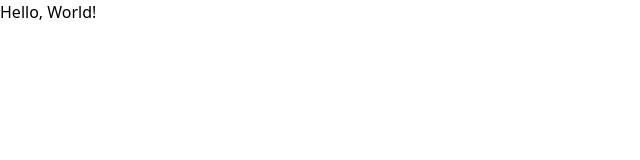
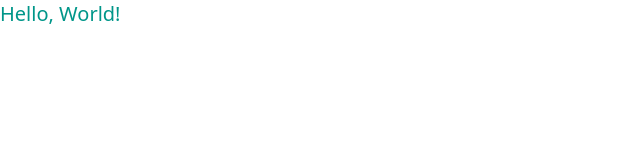
Before and after one commit to sunnyJha08/Portfolio, a React (Vite) app: page / in a window 1280 px wide. Shown: the top 160 px of the page, without its empty margins (0-640 px from the left). Built offline with nearby package versions, Linux system fonts and the light colour scheme.

Commit message:
Structuring the Project

```diff
--- /dev/null
+++ b/public/index.html
@@ -0,0 +1 @@
+<!-- MAIN HTML TEMPLATE  -->
--- a/src/App.jsx
+++ b/src/App.jsx
@@ -1,8 +1,10 @@
 function App() {
 
   return (
-    <h1>Hello, World!</h1>
+    <>
+      <h1 className="text-xl text-teal-600">Hello, World!</h1>
+    </>
   )
 }
 
-export default App
+export default App;
```
Also changed, not shown: public/assets/use.txt (added).
